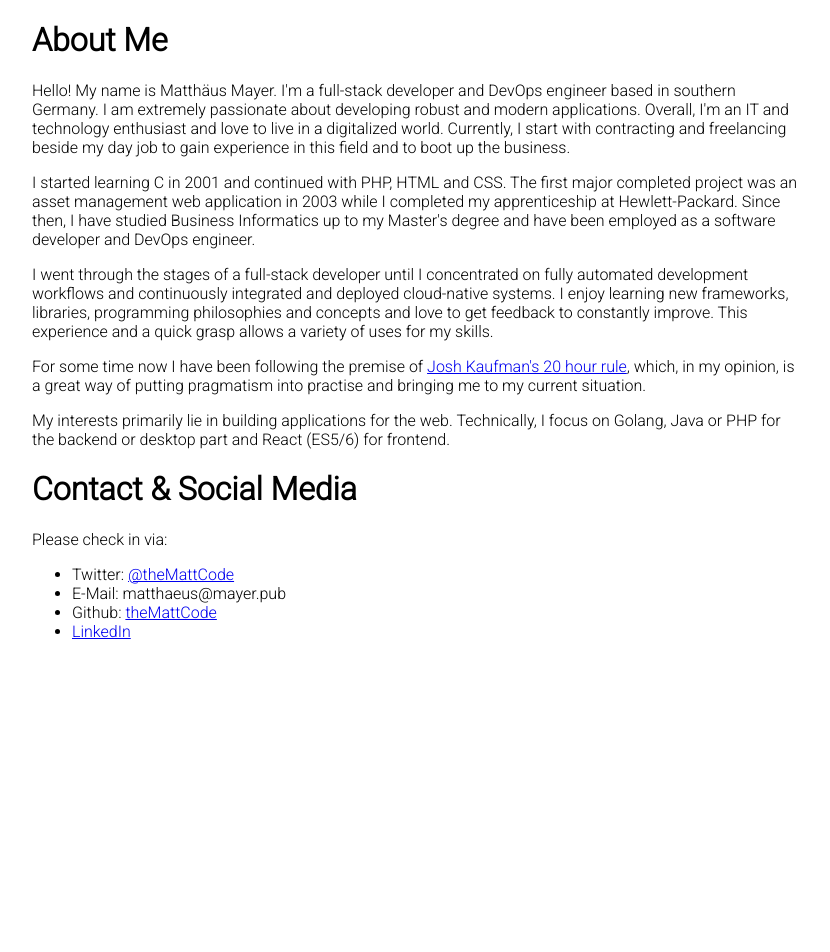
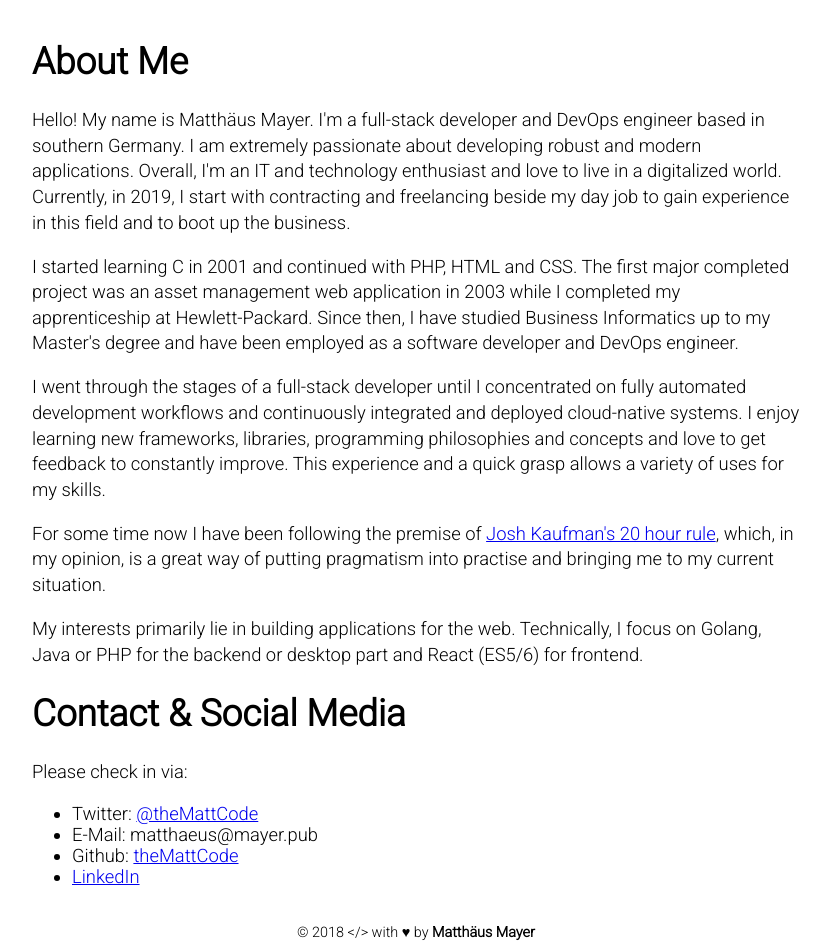
Before and after one commit to theMattCode/themattcode.github.io, a Next.js app: page / in a window 1280 px wide. Shown: the top 952 px of the page, without its empty margins (224-1054 px from the left). Before the commit the page ends 800 px from the top, so only its background shows below. Built offline with nearby package versions, Linux system fonts and the light colour scheme.

Commit message:
Add and show footer and style basic elements globally

```diff
--- /dev/null
+++ b/components/Footer.jsx
@@ -0,0 +1,21 @@
+import React from "react";
+
+const styles = {
+	footer: {
+		maxWidth: "768px"
+	},
+	footerContent: {
+		fontSize: "0.9rem"
+	}
+};
+
+export default () => (
+	<footer style={styles.footer}>
+		<div style={styles.footerContent}>
+			<p>
+				&copy; {(new Date()).getFullYear()} &lt;/&gt; with ♥ by <b>Matthäus Mayer</b>
+			</p>
+		</div>
+
+	</footer>
+)
--- a/components/Head/Head.jsx
+++ b/components/Head.jsx
@@ -9,6 +9,23 @@ class Head extends React.Component {
 				<style jsx global>{`
 					body {
 						font-family: 'Roboto', sans-serif;
+						font-size: 1.15rem;
+						margin: 15px;
+					}
+					main {
+						min-height: 100px;
+						max-width: 768px;
+						flex: 1;
+					}
+					div#__next {
+						display: flex;
+						margin: 0 auto;
+						min-height: 100vh;
+						flex-direction: column;
+						align-items: center;
+					}
+					p {
+						line-height: 1.6rem;
 					}
 				`}</style>
 				<NextHead>
--- a/pages/index.js
+++ b/pages/index.js
@@ -1,19 +1,15 @@
-import React from "react";
+import React, {Fragment} from "react";
 import ReactMarkdown from "react-markdown";
-import Head from "../components/Head/Head";
-import About from "../content/index/about.md";
+import Head from "../components/Head";
+import Footer from "../components/Footer";
+import About from "./index/about.md";
 
 export default () => (
-	<div className="container">
+	<Fragment>
 		<Head title="Matthäus Mayer"/>
-		<style jsx>{`
-			@media only screen and (min-width: 768px) {
-				.container {
-					margin: 0 auto;
-					max-width: 768px;
-				}
-			}
-		`}</style>
-		<ReactMarkdown source={About}/>
-	</div>
+		<main>
+			<ReactMarkdown source={About}/>
+		</main>
+		<Footer/>
+	</Fragment>
 )
--- a/content/index/about.md
+++ b/pages/index/about.md
@@ -1,6 +1,6 @@
 # About Me
 
-Hello! My name is Matthäus Mayer. I'm a full-stack developer and DevOps engineer based in southern Germany. I am extremely passionate about developing robust and modern applications. Overall, I'm an IT and technology enthusiast and love to live in a digitalized world. Currently, I start with contracting and freelancing beside my day job to gain experience in this field and to boot up the business.
+Hello! My name is Matthäus Mayer. I'm a full-stack developer and DevOps engineer based in southern Germany. I am extremely passionate about developing robust and modern applications. Overall, I'm an IT and technology enthusiast and love to live in a digitalized world. Currently, in 2019, I start with contracting and freelancing beside my day job to gain experience in this field and to boot up the business.
 
 I started learning C in 2001 and continued with PHP, HTML and CSS. The first major completed project was an asset management web application in 2003 while I completed my apprenticeship at Hewlett-Packard. Since then, I have studied Business Informatics up to my Master's degree and have been employed as a software developer and DevOps engineer.
 
```
